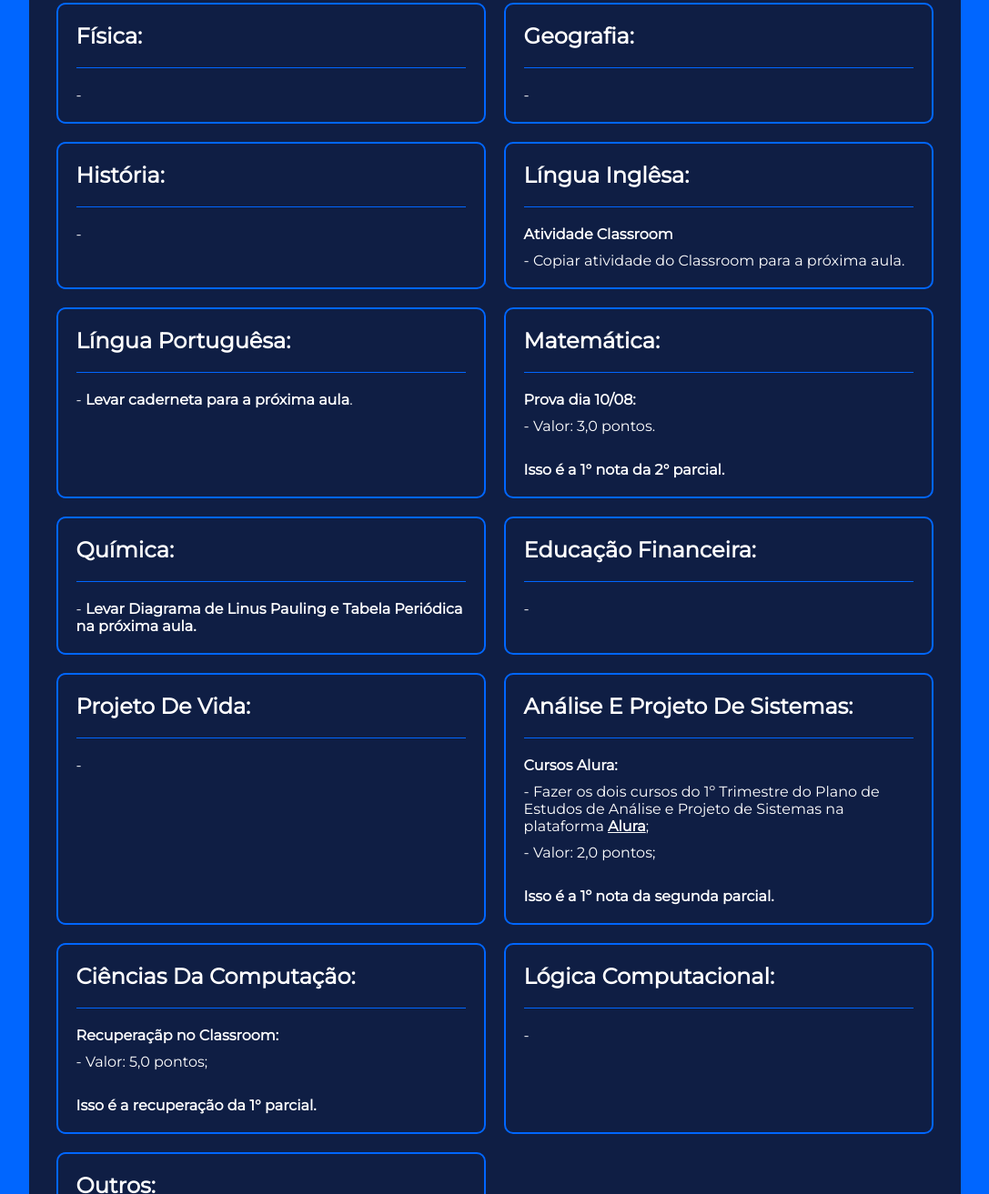
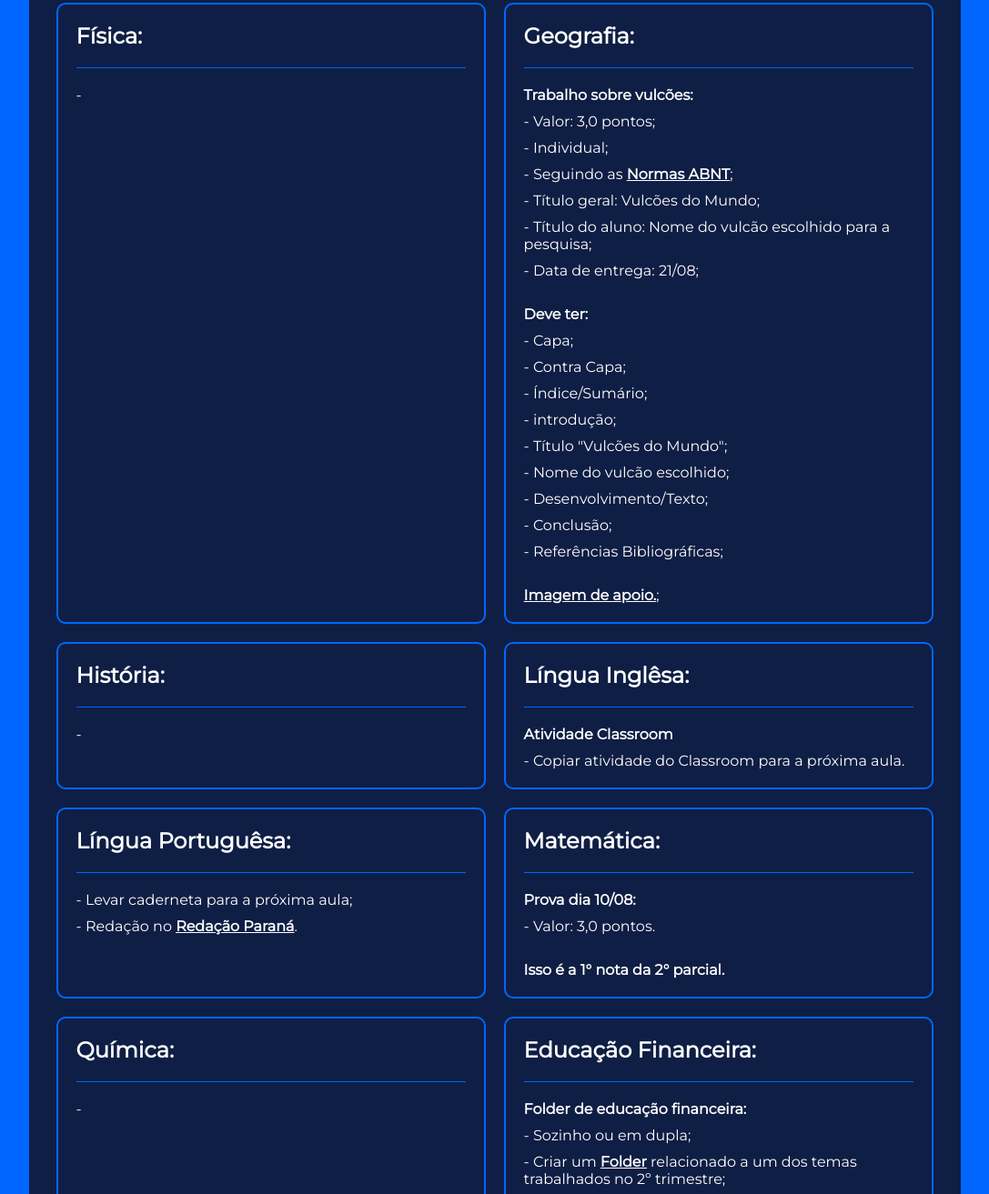
Before and after one commit to NicolasFelipe16/projeto-escolar, a plain HTML site: page index.html in a window 1280 px wide. Shown: the part 1054-2367 px from the top of the page at 91% size, without its empty margins (186-1273 px from the left). Drawn offline with Linux system fonts and the light colour scheme.

Commit message:
Informations Update (07/08).

```diff
--- a/CSS/style.css
+++ b/CSS/style.css
@@ -86,6 +86,7 @@ body{
 .marked-text {
     text-decoration: underline;
     color: var(--color-light-01);
+    font-weight: bold;
 }
 
 @media screen and (max-width:1100px) {
--- a/index.html
+++ b/index.html
@@ -46,7 +46,7 @@
             <div class="block">
                 <h2 class="block__title">Arte:</h2>
                 <ul class="block__list">
-                    <li><b>Trabalho da dança:</b></li>
+                    <li><b>Trabalho sobre dança:</b></li>
                     <li>- Valor: 3,0 pontos;</li>
                     <li>- Deve ter: contexto, introdução e desenvolvimento;</li>
                     <li><br><b>Conteúdos:</b></li>
@@ -63,7 +63,7 @@
             <div class="block">
                 <h2 class="block__title">Biologia:</h2>
                 <ul class="block__list">
-                    <li><b>Na próxima aula será feita a contagem de vistos no caderno.</b></li>
+                    <li>-</li>
                 </ul>
             </div>
             <div class="block">
@@ -97,7 +97,25 @@
             <div class="block">
                 <h2 class="block__title">Geografia:</h2>
                 <ul class="block__list">
-                    <li>-</li>
+                    <li><b>Trabalho sobre vulcões:</b></li>
+                    <li>- Valor: 3,0 pontos;</li>
+                    <li>- Individual;</li>
+                    <li>- Seguindo as <a target="_blank" href="https://tecnoblog.net/responde/guia-normas-abnt-trabalho-academico-tcc/"><span class="marked-text">Normas ABNT</span></a>;</li>
+                    <li>- Título geral: Vulcões do Mundo;</li>
+                    <li>- Título do aluno: Nome do vulcão escolhido para a pesquisa;</li>
+                    <li>- Data de entrega: 21/08;</li>
+                    <li><br><b>Deve ter:</b></li>
+                    <li>- Capa;</li>
+                    <li>- Contra Capa;</li>
+                    <li>- Índice/Sumário;</li>
+                    <li>- introdução;</li>
+                    <li>- Título "Vulcões do Mundo";</li>
+                    <li>- Nome do vulcão escolhido;</li>
+                    <li>- Desenvolvimento/Texto;</li>
+                    <li>- Conclusão;</li>
+                    <li>- Referências Bibliográficas;</li>
+                    <li><br><a target="_blank" href="https://imgur.com/fzk6NWp"><span class="marked-text">Imagem de apoio.</span></a>;</li>
+
                 </ul>
             </div>
             <div class="block">
@@ -116,7 +134,8 @@
             <div class="block">
                 <h2 class="block__title">Língua Portuguêsa:</h2>
                 <ul class="block__list">
-                    <li>- <b>Levar caderneta para a próxima aula</b>.</li>
+                    <li>- Levar caderneta para a próxima aula;</li>
+                    <li>- Redação no <a target="_blank" href="https://redacao.pr.gov.br/student/home"><span class="marked-text">Redação Paraná</span></a>.</li>
                 </ul>
             </div>
             <div class="block">
@@ -130,26 +149,29 @@
             <div class="block">
                 <h2 class="block__title">Química:</h2>
                 <ul class="block__list">
-                    <li>- <b>Levar Diagrama de Linus Pauling e Tabela Periódica na próxima aula.</b></li>
+                    <li>-</li>
                 </ul>
             </div>
             <div class="block">
                 <h2 class="block__title">Educação Financeira:</h2>
                 <ul class="block__list">
-                    <li>-</li>
+                    <li><b>Folder de educação financeira:</b></li>
+                    <li>- Sozinho ou em dupla;</li>
+                    <li>- Criar um <a target="_blank" href="https://www.canva.com/pt_br/aprenda/modelos-de-folder/"><span class="marked-text">Folder</span></a> relacionado a um dos temas trabalhados no 2º trimestre;</li>
+                    <li>Data de entrega: Semana que vem;</li>
                 </ul>
             </div>
             <div class="block">
                 <h2 class="block__title">Projeto de Vida:</h2>
                 <ul class="block__list">
-                    <li>-</li>
+                    <li><b>Dia 14/08 será feita a contagem dos vistos dos cadernos.</b></li>
                 </ul>
             </div>
             <div class="block">
                 <h2 class="block__title">Análise e Projeto de Sistemas:</h2>
                 <ul class="block__list">
                     <li><b>Cursos Alura:</b></li>
-                    <li>- Fazer os dois cursos do 1º Trimestre do Plano de Estudos de Análise e Projeto de Sistemas na plataforma <b><a href="https://cursos.alura.com.br/"><span class="marked-text">Alura</span></a></b>;</li>
+                    <li>- Fazer os dois cursos do 1º Trimestre do Plano de Estudos de Análise e Projeto de Sistemas na plataforma <a target="_blank" href="https://cursos.alura.com.br/"><span class="marked-text">Alura</span></a>;</li>
                     <li>- Valor: 2,0 pontos;</li>
                     <li><br><b>Isso é a 1º nota da segunda parcial.</b></li>
                 </ul>
@@ -171,7 +193,12 @@
             <div class="block">
                 <h2 class="block__title">Outros:</h2>
                 <ul class="block__list">
-                    <li>-</li>
+                    <li><b>Camisetas do Ensino Médio Técnico:</b></li>
+                    <li>- Caso queira, confirme com a pedagoga Cris;</li>
+                    <li>- Pagamento até o dia 10/08;</li>
+                    <li>- Valor: R$50,00;</li>
+                    <li>- PIX padagoga Cris: (41) 9 9830-5123 <br> *É o número de WhatsApp dela.</li>
+                    <li><b><a target="_blank" href="https://imgur.com/z0ko0iS"><span class="marked-text">Estampa aqui</span></a></b>.</li>
                 </ul>
             </div>
         </div>
```
